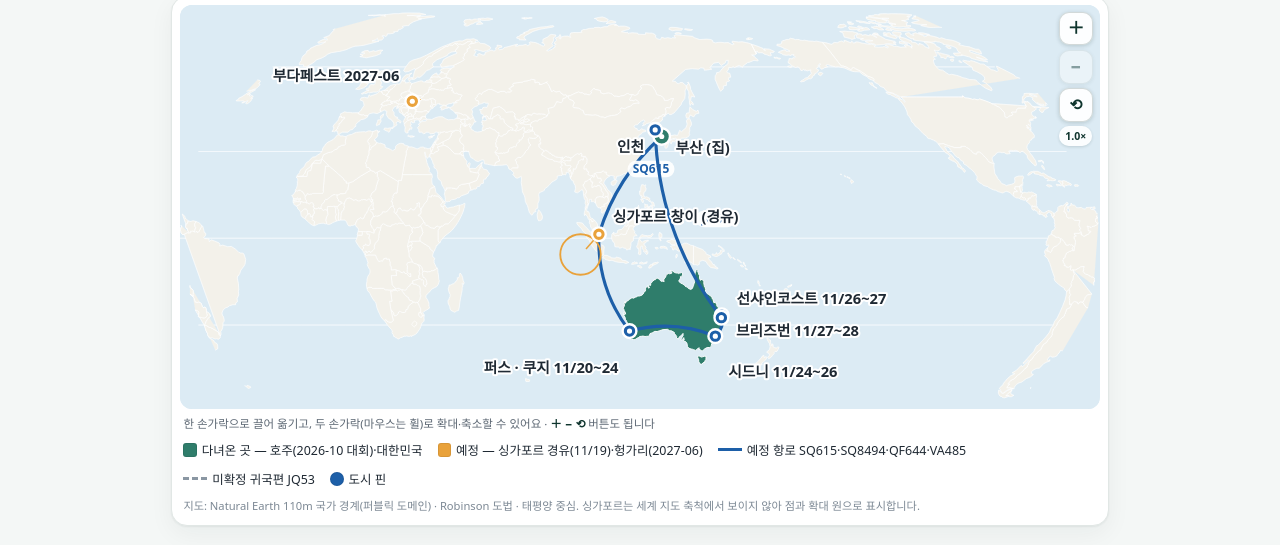
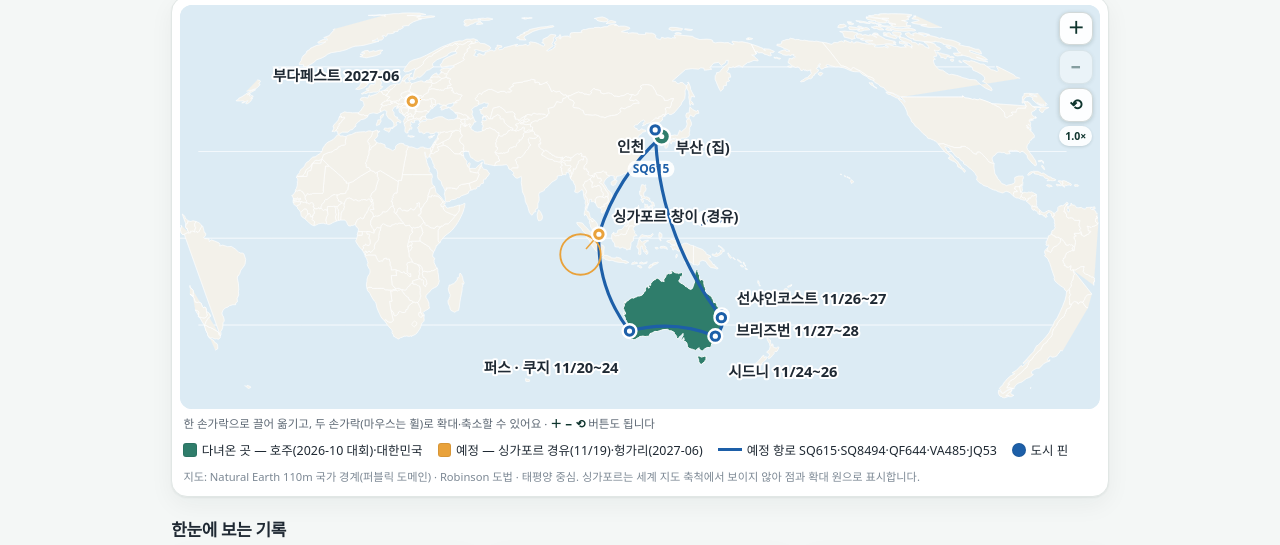
Before and after one commit to accseri-spec/travel-log, a plain HTML site: page index.html in a window 1280 px wide. Shown: the part 200-745 px from the top of the page. Drawn offline with Linux system fonts and the light colour scheme.

Commit message:
지도 범隣 정리: JQ53을 미확정 점선에서 예정 항로로 옮기고 자산 버전 갱신

```diff
--- a/app.js
+++ b/app.js
@@ -281,8 +281,7 @@
     $("#mapLegend").innerHTML =
       '<span><i style="background:#2F7D6B"></i>다녀온 곳 — 호주(2026-10 대회)·대한민국</span>' +
       '<span><i style="background:#E9A23B"></i>예정 — 싱가포르 경유(11/19)·헝가리(2027-06)</span>' +
-      '<span><span class="ln"></span>예정 항로 SQ615·SQ8494·QF644·VA485</span>' +
-      '<span><span class="ln dash"></span>미확정 귀국편 JQ53</span>' +
+      '<span><span class="ln"></span>예정 항로 SQ615·SQ8494·QF644·VA485·JQ53</span>' +
       '<span><i style="background:#1D5FA8;border-radius:999px"></i>도시 핀</span>';
 
     initMapZoom(wrap);
--- a/index.html
+++ b/index.html
@@ -189,6 +189,6 @@
 
 <script src="world.js"></script>
 <script src="data.js?v=10"></script>
-<script src="app.js?v=9"></script>
+<script src="app.js?v=10"></script>
 </body>
 </html>
```
